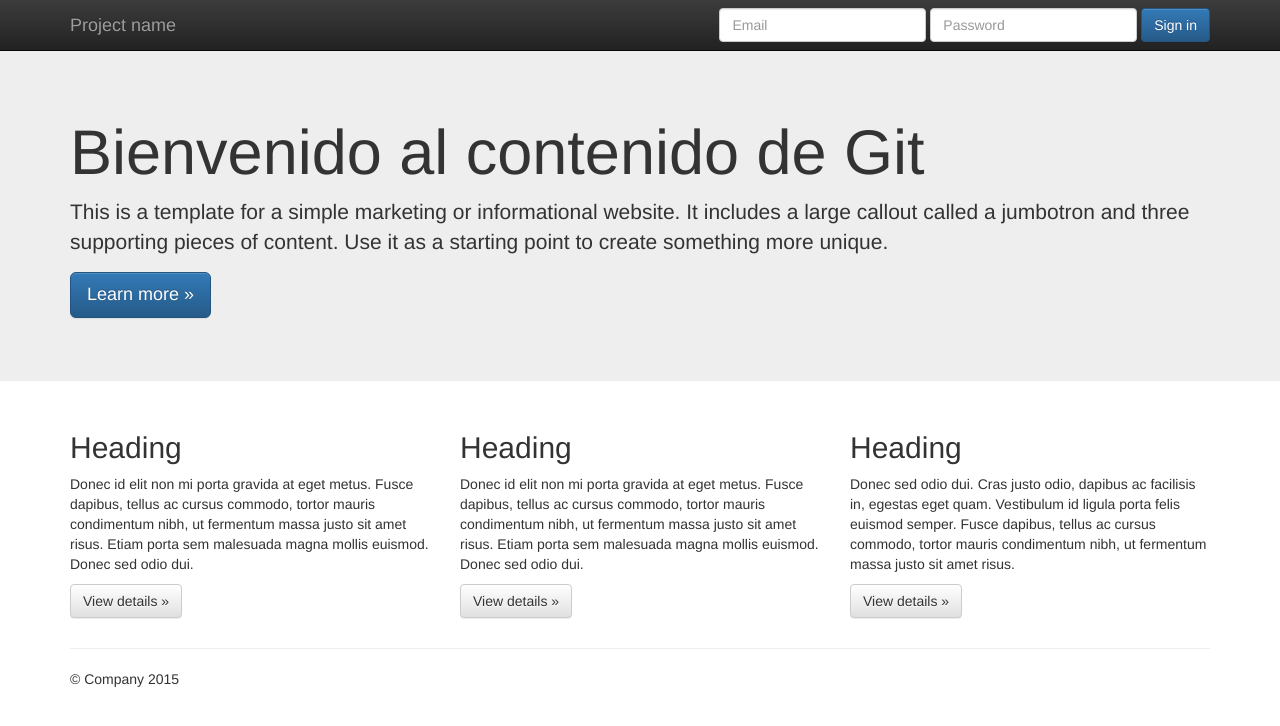
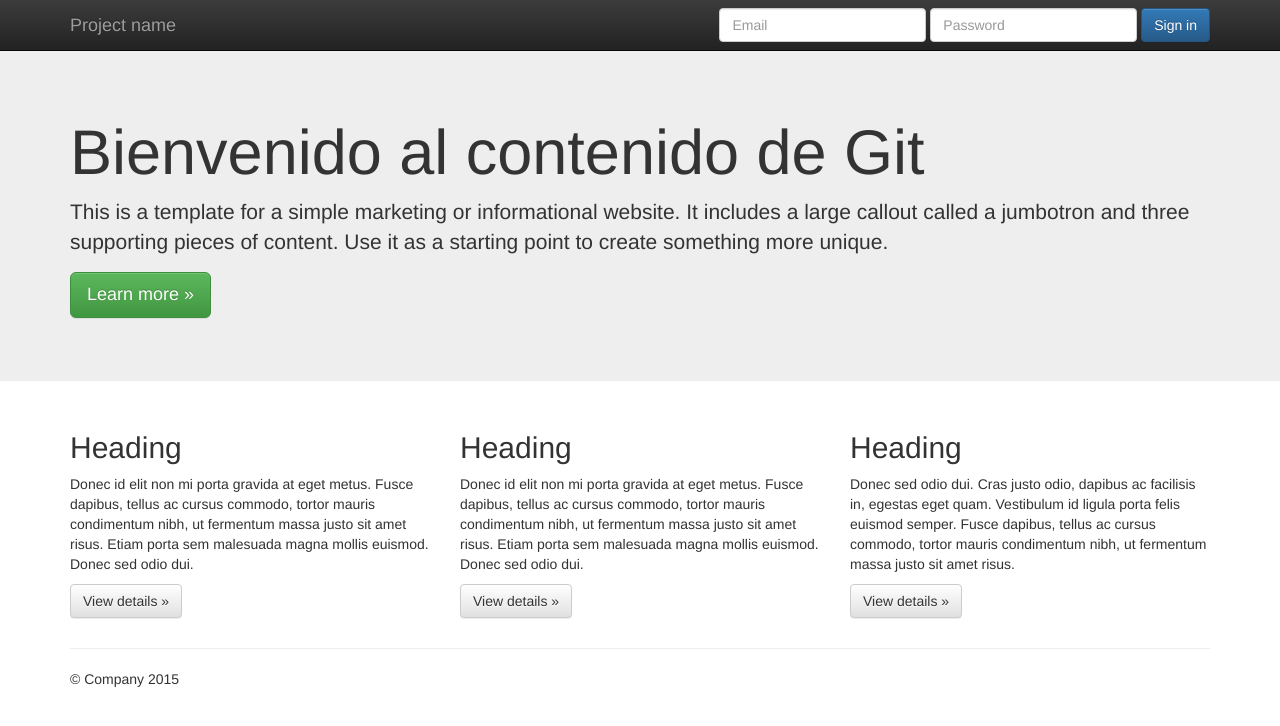
Before and after one commit to Ediithh/TareaGit, a plain HTML site: page index.html in a window 1280 px wide. Drawn offline with nearby package versions, Linux system fonts and the light colour scheme.

Commit message:
Se cambia el color del boton learn more

```diff
--- a/index.html
+++ b/index.html
@@ -57,7 +57,7 @@
       <div class="container">
         <h1>Bienvenido al contenido de Git</h1>
         <p>This is a template for a simple marketing or informational website. It includes a large callout called a jumbotron and three supporting pieces of content. Use it as a starting point to create something more unique.</p>
-        <p><a class="btn btn-primary btn-lg" href="#" role="button">Learn more &raquo;</a></p>
+        <p><a class="btn btn-success btn-lg" href="#" role="button">Learn more &raquo;</a></p>
       </div>
     </div>
 
```
